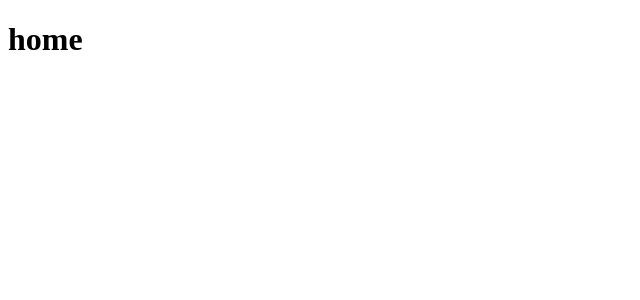
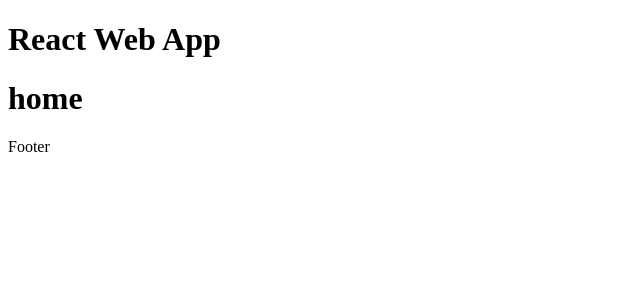
Before and after one commit to CarmeloMelito/webapp-react, a React (Vite) app: page / in a window 1280 px wide. Shown: the top 300 px of the page, without its empty margins (0-640 px from the left). Built offline with nearby package versions, Linux system fonts and the light colour scheme.

Commit message:
feat:add defaultLayout

```diff
--- a/src/App.jsx
+++ b/src/App.jsx
@@ -1,14 +1,17 @@
 import { BrowserRouter, Routes, Route } from "react-router-dom";
 import MovieDetail from "./pages/MovieDetail";
+import DefaultLayout from "./layout/DefaultLayout";
 import Home from "./pages/Home";
 
 function App() {
   return (
     <BrowserRouter>
       <Routes>
-        <Route path="/" element={<h1> home</h1>}></Route>
-        <Route path="/film" element={<Home />}></Route>
-        <Route path="/film/:id" element={<MovieDetail />}></Route>
+        <Route element={<DefaultLayout />}>
+          <Route path="/" element={<h1> home</h1>}></Route>
+          <Route path="/film" element={<Home />}></Route>
+          <Route path="/film/:id" element={<MovieDetail />}></Route>
+        </Route>
       </Routes>
     </BrowserRouter>
   );
--- a/src/layout/DefaultLayout.jsx
+++ b/src/layout/DefaultLayout.jsx
@@ -0,0 +1,17 @@
+import { Outlet } from "react-router-dom";
+
+const DefaultLayout = () => {
+  return (
+    <>
+      <header>
+        <h1>React Web App</h1>
+      </header>
+      <main>
+        <Outlet />
+      </main>
+      <footer>Footer</footer>
+    </>
+  );
+};
+
+export default DefaultLayout;
```
